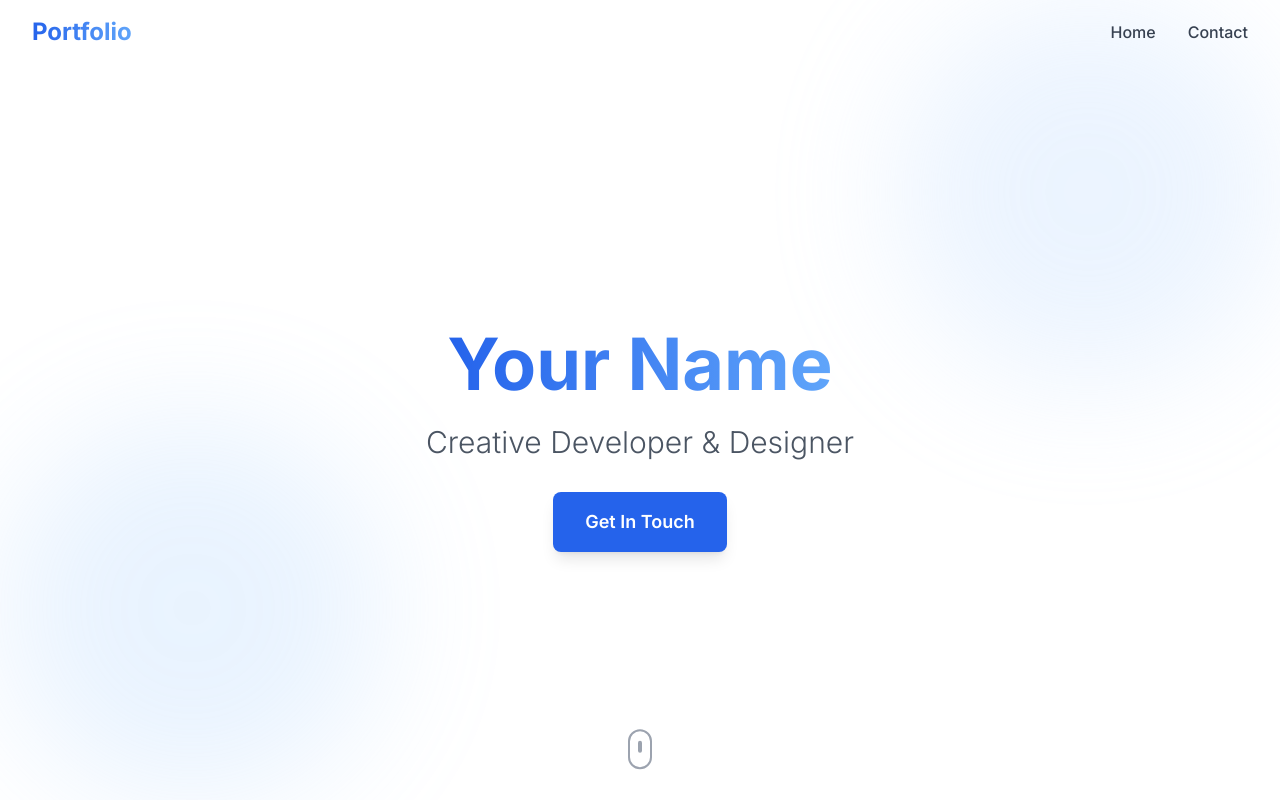
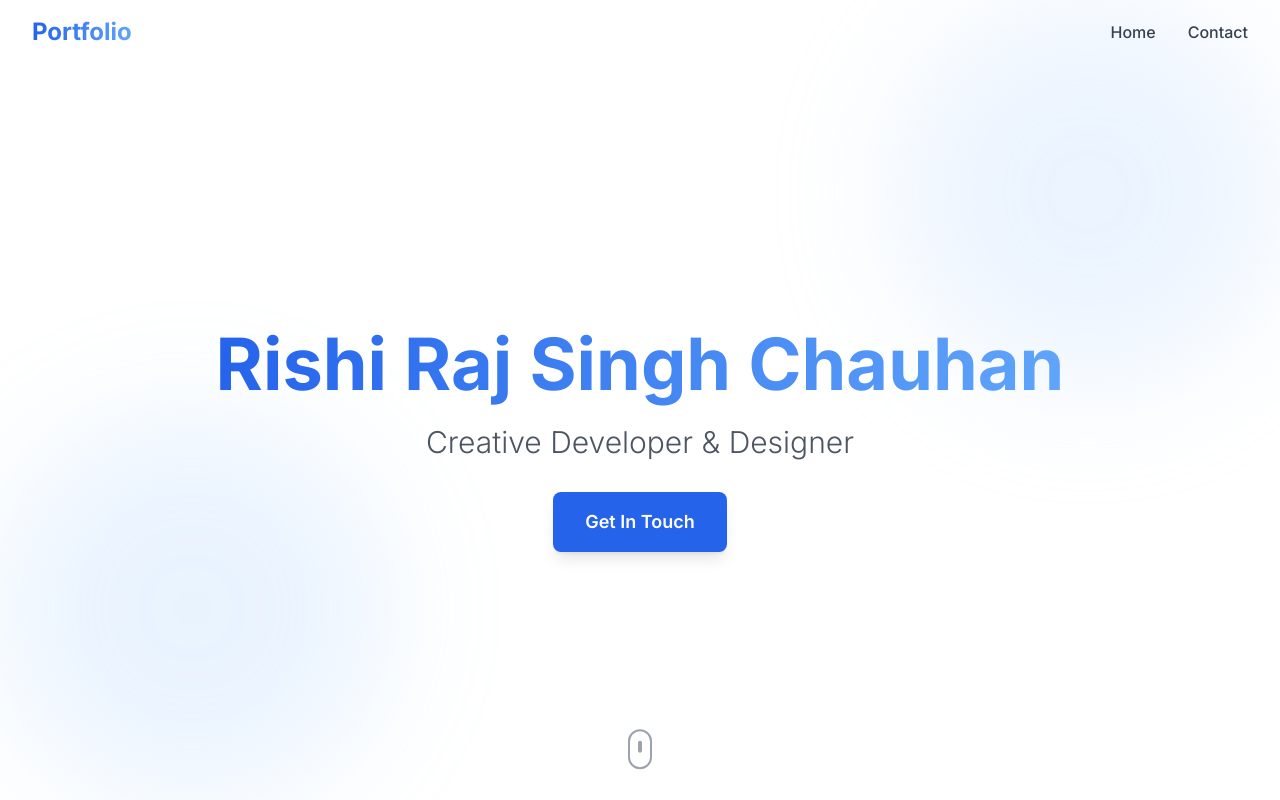
Before and after one commit to rrschauhan07/vibe-project, a Next.js app: page / in a window 1280 px wide. Shown: the top 800 px of the page. Built offline with nearby package versions, Linux system fonts and the light colour scheme.

Commit message:
Update name to Rishi Raj Singh Chauhan

```diff
--- a/app/layout.tsx
+++ b/app/layout.tsx
@@ -11,23 +11,23 @@ const inter = Inter({
 
 export const metadata: Metadata = {
   title: {
-    default: 'Portfolio | Your Name',
+    default: 'Portfolio | Rishi Raj Singh Chauhan',
     template: '%s | Portfolio'
   },
   description: 'Creative developer and designer building modern web experiences',
   keywords: ['portfolio', 'developer', 'designer', 'web development'],
-  authors: [{ name: 'Your Name' }],
+  authors: [{ name: 'Rishi Raj Singh Chauhan' }],
   openGraph: {
     type: 'website',
     locale: 'en_US',
     url: 'https://yourportfolio.com',
-    title: 'Portfolio | Your Name',
+    title: 'Portfolio | Rishi Raj Singh Chauhan',
     description: 'Creative developer and designer building modern web experiences',
     siteName: 'Portfolio',
   },
   twitter: {
     card: 'summary_large_image',
-    title: 'Portfolio | Your Name',
+    title: 'Portfolio | Rishi Raj Singh Chauhan',
     description: 'Creative developer and designer building modern web experiences',
   },
   robots: {
--- a/app/page.tsx
+++ b/app/page.tsx
@@ -30,7 +30,7 @@ export default function Home() {
               transition={{ duration: 0.8, delay: 0.2 }}
               className="text-5xl sm:text-6xl lg:text-7xl font-bold mb-6"
             >
-              <span className="gradient-text">Your Name</span>
+              <span className="gradient-text">Rishi Raj Singh Chauhan</span>
             </motion.h1>
 
             {/* Tagline */}
```
